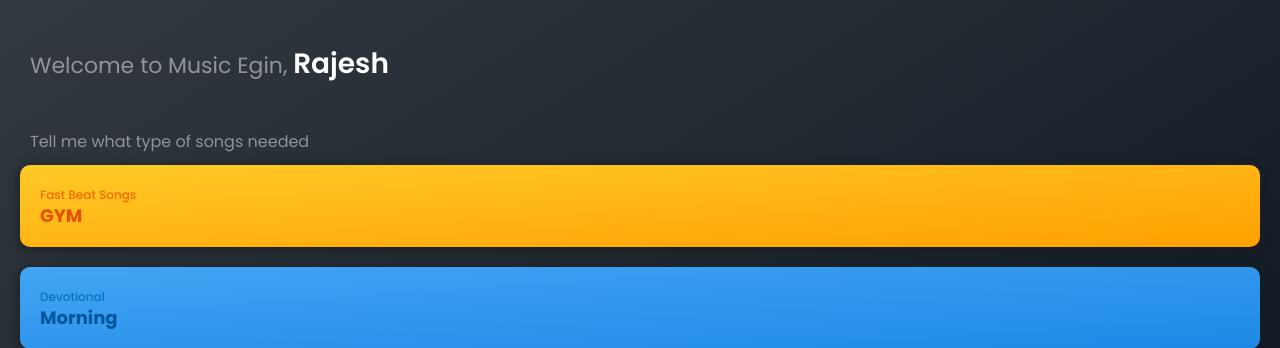
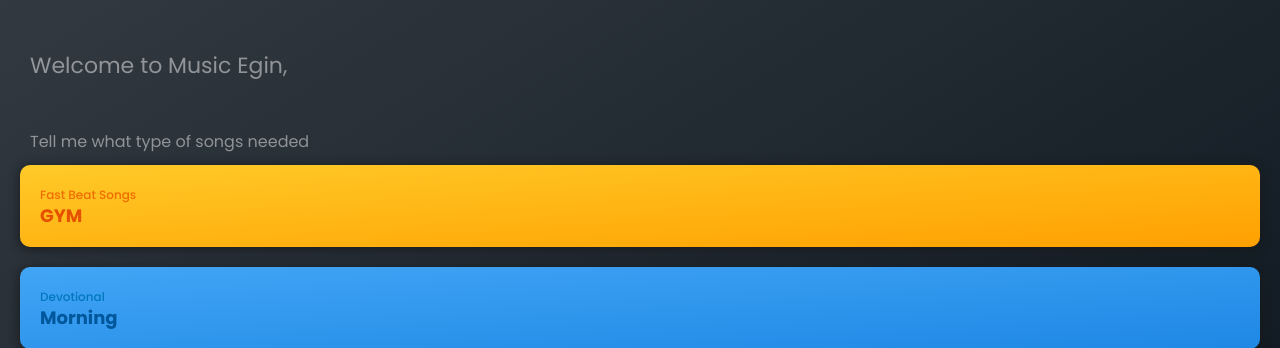
Before and after one commit to kannarajesh/EGIN_MUSIC, a Django app: template MUSIC/templates/home.html in a window 1280 px wide. Shown: the top 348 px of the page. Run offline with Django 4.2, Linux system fonts and the light colour scheme; the template is opened without the code that fills it, so the values that code supplies are empty; some libraries are stand-ins or nearby versions.

Commit message:
Update home.html

```diff
--- a/MUSIC/templates/home.html
+++ b/MUSIC/templates/home.html
@@ -14,7 +14,7 @@
       <div class="p1">
         <h1>
           Welcome to Music Egin,
-          <span>Rajesh</span>
+          <span></span>
         </h1>
 
         <div class="open_pg1">
```
